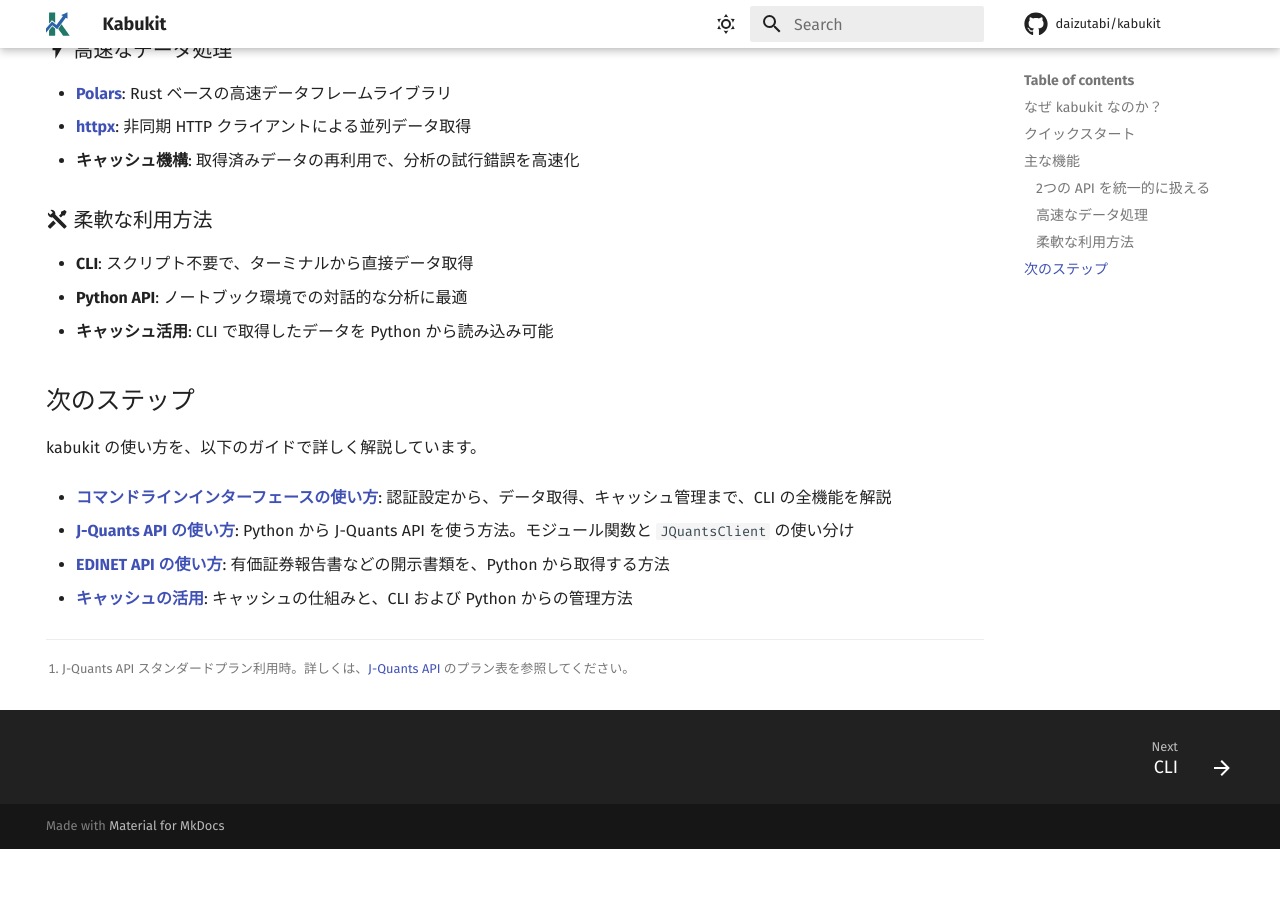
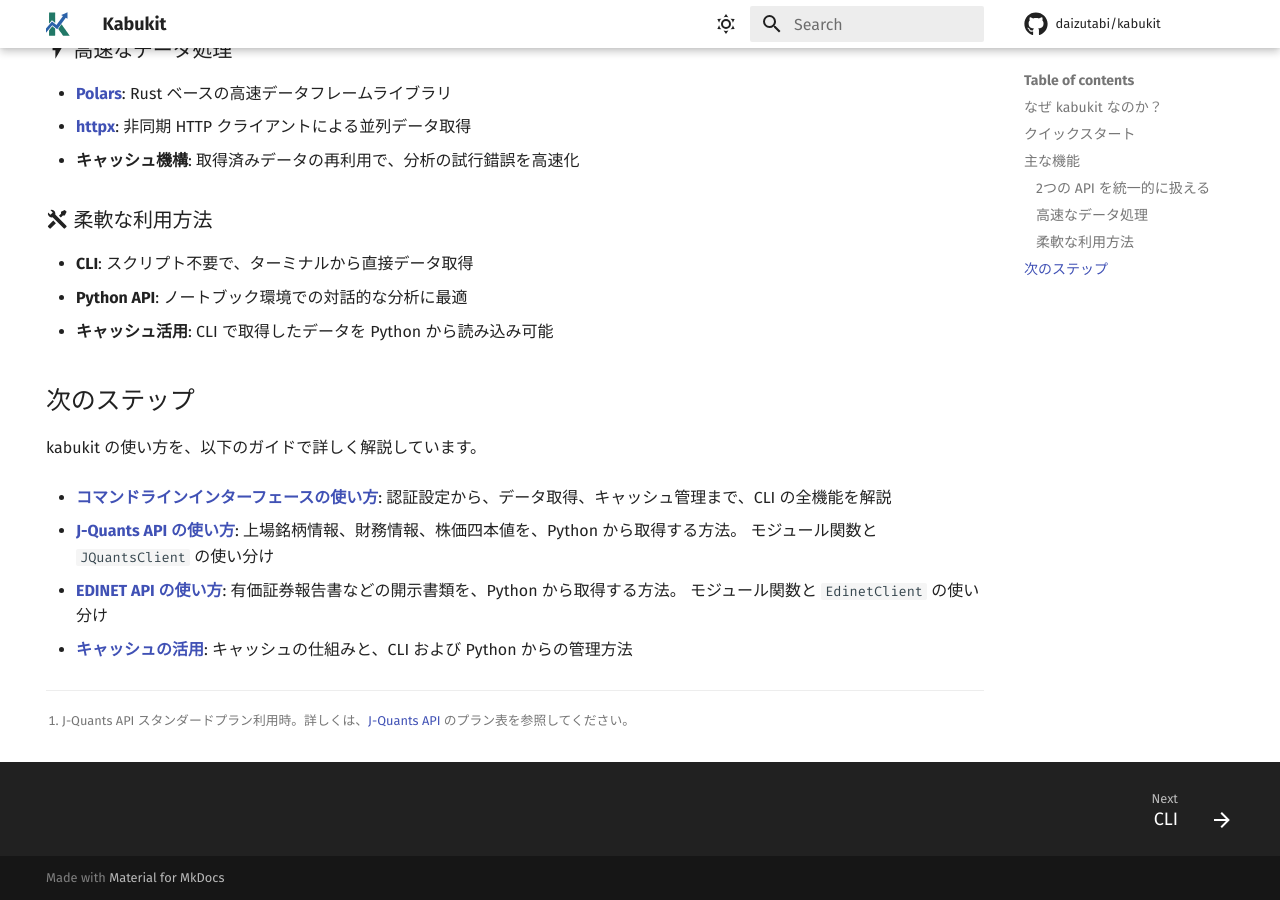
Before and after one commit to daizutabi/kabukit, an MkDocs documentation site: the page built from docs/index.md, in a window 1280 px wide and 900 px high, scrolled down 1867 px. Built offline with MkDocs 1.6.1 and Material for MkDocs 9.7.7, drawn with Linux system fonts in a browser that asks for light colours; comment, search, counter and statistics services are not loaded; before the commit the page ends 2716 px from its top, so only the background shows below that.

Commit message:
docs(index): ドキュメントの内容を更新し、J-Quants API と EDINET API の説明を明確化

```diff
--- a/docs/index.md
+++ b/docs/index.md
@@ -142,10 +142,12 @@ kabukit の使い方を、以下のガイドで詳しく解説しています。
   認証設定から、データ取得、キャッシュ管理まで、CLI の全機能を解説
 
 - **[J-Quants API の使い方](guides/jquants.md)**:
-  Python から J-Quants API を使う方法。モジュール関数と `JQuantsClient` の使い分け
+  上場銘柄情報、財務情報、株価四本値を、Python から取得する方法。
+  モジュール関数と `JQuantsClient` の使い分け
 
 - **[EDINET API の使い方](guides/edinet.md)**:
-  有価証券報告書などの開示書類を、Python から取得する方法
+  有価証券報告書などの開示書類を、Python から取得する方法。
+  モジュール関数と `EdinetClient` の使い分け
 
 - **[キャッシュの活用](guides/cache.md)**:
   キャッシュの仕組みと、CLI および Python からの管理方法
```
